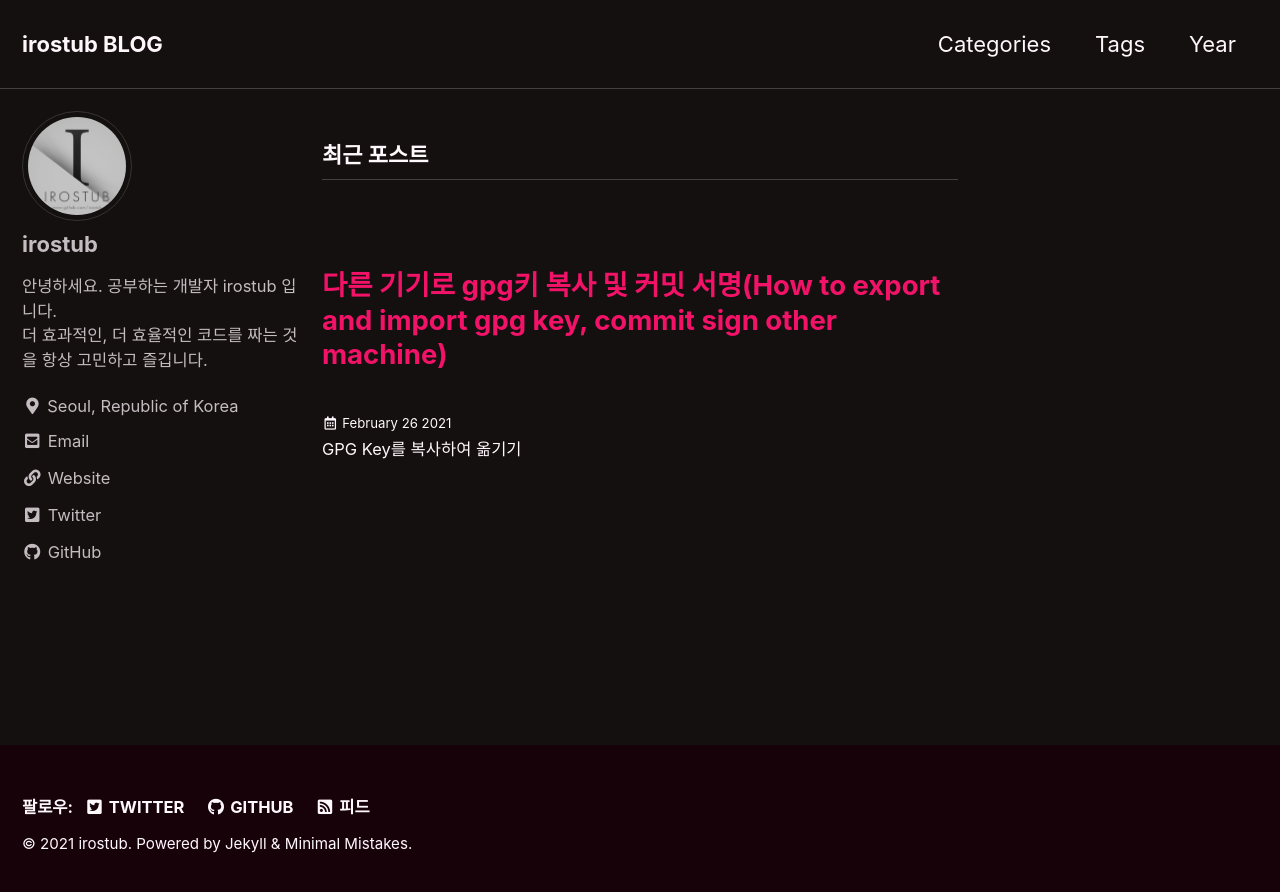
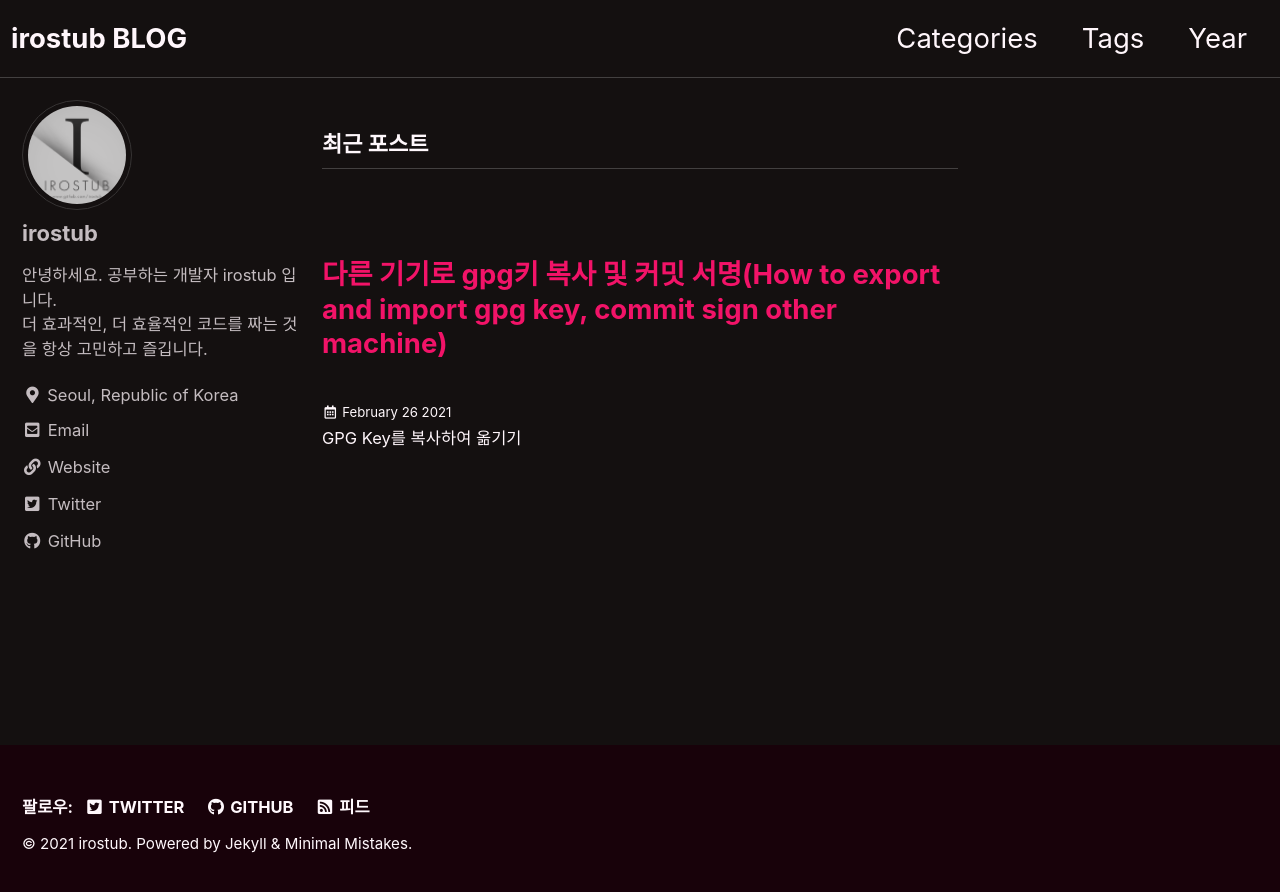
Before and after one commit to irostub/irostub.github.io, a Jekyll site: the page built from index.html, in a window 1280 px wide. Shown: the top 892 px of the page. Built offline with Jekyll 4.4.1, drawn with Linux system fonts in a browser that asks for light colours; cached includes are drawn as plain includes; the list of posts is cut into pages by our own code.

Commit message:
Fix menu bar padding and font size

```diff
--- a/_sass/minimal-mistakes/_masthead.scss
+++ b/_sass/minimal-mistakes/_masthead.scss
@@ -15,7 +15,7 @@
     @include clearfix;
     margin-left: auto;
     margin-right: auto;
-    padding: 1em;
+    padding: 0.4em;
     max-width: 100%;
     display: -webkit-box;
     display: -ms-flexbox;
@@ -24,6 +24,7 @@
     -ms-flex-pack: justify;
     justify-content: space-between;
     font-family: $sans-serif-narrow;
+    font-size: $type-size-4;
 
     @include breakpoint($x-large) {
       max-width: $max-width;
```
